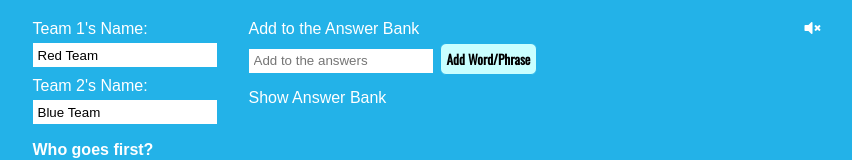
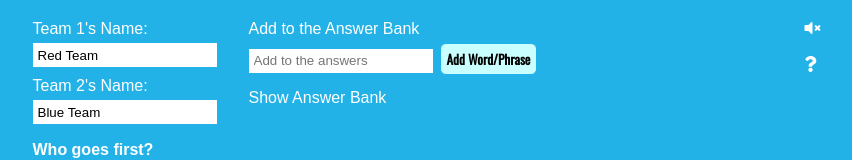
Before and after one commit to crgee1/saladbowl, a React (Create React App) app: page /#/options in a window 1280 px wide. Shown: the top 160 px of the page, without its empty margins (355-1207 px from the left). Built offline with nearby package versions, Linux system fonts and the light colour scheme; a web font is replaced by a local one.

Commit message:
Add link to how to on options page

```diff
--- a/src/App.css
+++ b/src/App.css
@@ -41,6 +41,19 @@ h4 {
   position: absolute;
   right: 8%;
   cursor: pointer;
+}
+
+.question-mark {
+  height: 18px;
+  width: 18px;
+  position: absolute;
+  right: 8%;
+  top: 7%;
+  cursor: pointer;
+}
+
+.question-mark a {
+  color: white;
 }
 
 #root {
--- a/src/components/options/options.jsx
+++ b/src/components/options/options.jsx
@@ -1,5 +1,6 @@
 import React from 'react';
 import Play from '../play/play';
+import { Link } from 'react-router-dom';
 
 class Options extends React.Component {
     constructor(props) {
@@ -93,6 +94,14 @@ class Options extends React.Component {
             </div>)
     }
 
+    displayQuestion() {
+        const { pause } = this.state;
+        if (pause) return null;
+        return (
+            <div className="question-mark"><Link to="/how-to" onClick={() => console.log('here')}><i className="fas fa-question"></i></Link></div>
+        )
+    }
+
     displayOptions() {
         const { display, pause } = this.state;
         if (!display && !pause) return null;
@@ -100,6 +109,7 @@ class Options extends React.Component {
         return (
             <div className="options-display">
                 {this.displaySound()}
+                {this.displayQuestion()}
                 <div className="options-display-left">
                     <form className="options-form team-names" onSubmit={this.startResume.bind(this)}>
                         <label className="btn-label">Team 1's Name: </label>
```
